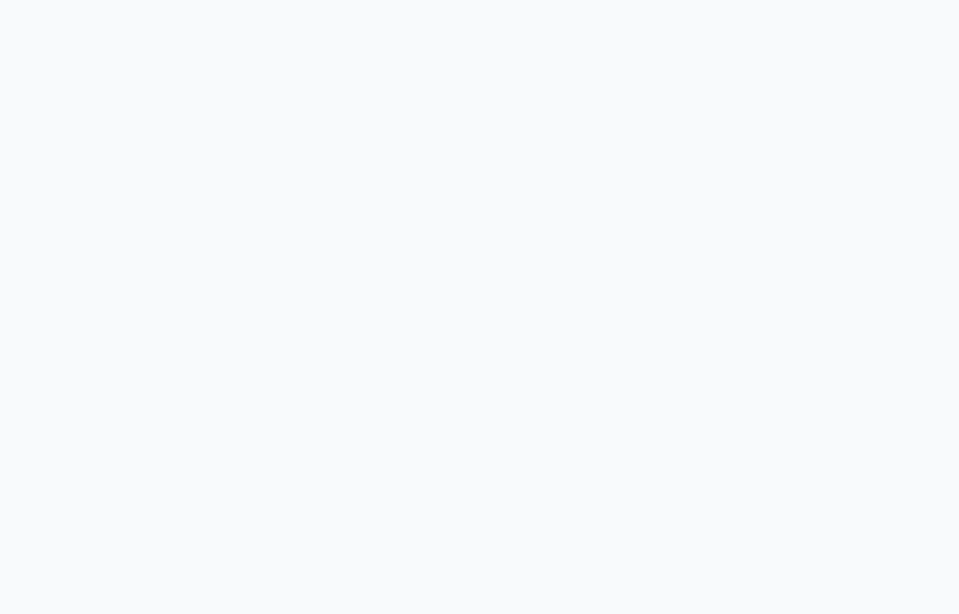
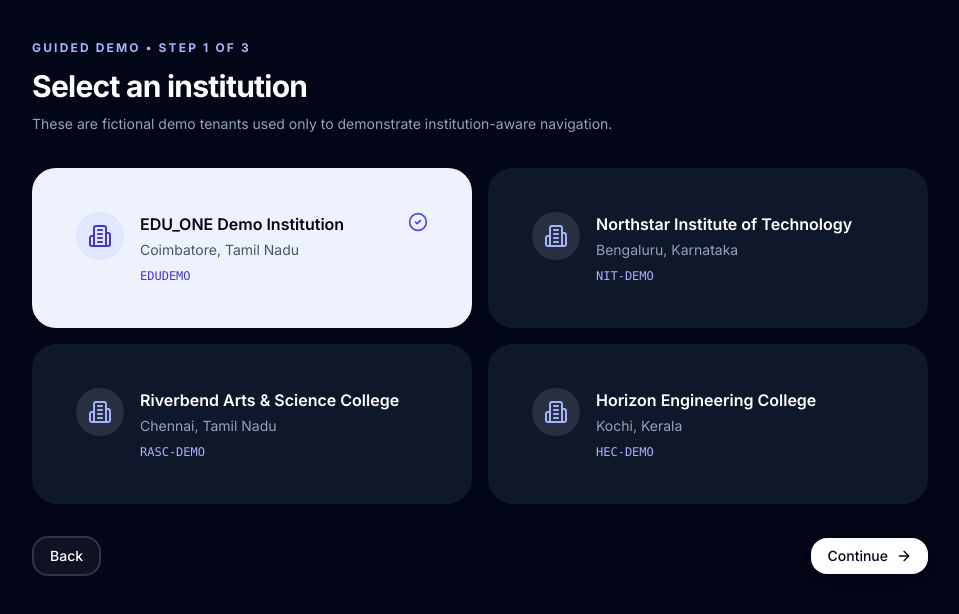
Before and after one commit to Bharath496/EDU_ONE, a Next.js app in the folder apps/web/: page /auth/institution in a window 1280 px wide. Before the commit this address had no page. Shown: the top 614 px of the page, without its empty margins (160-1119 px from the left). Built offline with nearby package versions, Linux system fonts and the light colour scheme.

Commit message:
Restore guided institution selection demo

```diff
--- a/apps/web/app/auth/institution/page.tsx
+++ b/apps/web/app/auth/institution/page.tsx
@@ -1,5 +1,87 @@
-import { redirect } from 'next/navigation'
+'use client'
 
-export default function LegacyAuthRoute() {
-  redirect('/')
+import { useEffect, useState } from 'react'
+import { useRouter } from 'next/navigation'
+import { ArrowRight, Building2, CheckCircle2 } from 'lucide-react'
+import { Button } from '@/components/ui/Button'
+import { Card, CardContent } from '@/components/ui/Card'
+import { useAuthStore } from '@/lib/auth-store'
+
+const INSTITUTIONS = [
+  { id: 'eduone-demo', name: 'EDU_ONE Demo Institution', city: 'Coimbatore', state: 'Tamil Nadu', code: 'EDUDEMO' },
+  { id: 'northstar', name: 'Northstar Institute of Technology', city: 'Bengaluru', state: 'Karnataka', code: 'NIT-DEMO' },
+  { id: 'riverbend', name: 'Riverbend Arts & Science College', city: 'Chennai', state: 'Tamil Nadu', code: 'RASC-DEMO' },
+  { id: 'horizon', name: 'Horizon Engineering College', city: 'Kochi', state: 'Kerala', code: 'HEC-DEMO' },
+]
+
+export default function InstitutionPage() {
+  const router = useRouter()
+  const { isAuthenticated, isLoading } = useAuthStore()
+  const [selected, setSelected] = useState('eduone-demo')
+
+  useEffect(() => {
+    if (!isLoading && isAuthenticated) router.replace('/dashboard')
+    const raw = localStorage.getItem('eduone-demo-institution')
+    if (raw) {
+      try {
+        const value = JSON.parse(raw)
+        if (value?.id) setSelected(value.id)
+      } catch {}
+    }
+  }, [isAuthenticated, isLoading, router])
+
+  const continueFlow = () => {
+    const institution = INSTITUTIONS.find((item) => item.id === selected) ?? INSTITUTIONS[0]
+    localStorage.setItem('eduone-demo-institution', JSON.stringify(institution))
+    router.push('/auth/role')
+  }
+
+  return (
+    <main className="min-h-screen bg-slate-950 px-5 py-10 text-white">
+      <div className="mx-auto max-w-4xl">
+        <div className="mb-8">
+          <p className="text-xs font-bold uppercase tracking-[0.18em] text-indigo-300">Guided demo • Step 1 of 3</p>
+          <h1 className="mt-3 text-3xl font-bold tracking-tight">Select an institution</h1>
+          <p className="mt-2 max-w-2xl text-sm leading-6 text-slate-400">
+            These are fictional demo tenants used only to demonstrate institution-aware navigation.
+          </p>
+        </div>
+
+        <div className="grid gap-4 md:grid-cols-2">
+          {INSTITUTIONS.map((institution) => {
+            const active = selected === institution.id
+            return (
+              <button key={institution.id} onClick={() => setSelected(institution.id)} className="text-left">
+                <Card className={active ? 'border-primary-400 bg-primary-50' : 'border-slate-800 bg-slate-900 text-white'}>
+                  <CardContent className="flex items-start gap-4 p-5">
+                    <div className={`rounded-2xl p-3 ${active ? 'bg-primary-100 text-primary-700' : 'bg-white/10 text-indigo-300'}`}>
+                      <Building2 className="h-6 w-6" />
+                    </div>
+                    <div className="min-w-0 flex-1">
+                      <div className="flex items-start justify-between gap-3">
+                        <div>
+                          <p className={`font-semibold ${active ? 'text-slate-950' : 'text-white'}`}>{institution.name}</p>
+                          <p className={`mt-1 text-sm ${active ? 'text-slate-600' : 'text-slate-400'}`}>{institution.city}, {institution.state}</p>
+                          <p className={`mt-2 font-mono text-xs ${active ? 'text-primary-700' : 'text-indigo-300'}`}>{institution.code}</p>
+                        </div>
+                        {active && <CheckCircle2 className="h-5 w-5 shrink-0 text-primary-600" />}
+                      </div>
+                    </div>
+                  </CardContent>
+                </Card>
+              </button>
+            )
+          })}
+        </div>
+
+        <div className="mt-8 flex items-center justify-between gap-3">
+          <Button variant="outline" onClick={() => router.push('/')} className="border-white/15 bg-white/5 text-white hover:bg-white/10">Back</Button>
+          <Button onClick={continueFlow} className="gap-2 bg-white text-slate-950 hover:bg-slate-100">
+            Continue
+            <ArrowRight className="h-4 w-4" />
+          </Button>
+        </div>
+      </div>
+    </main>
+  )
 }
```
